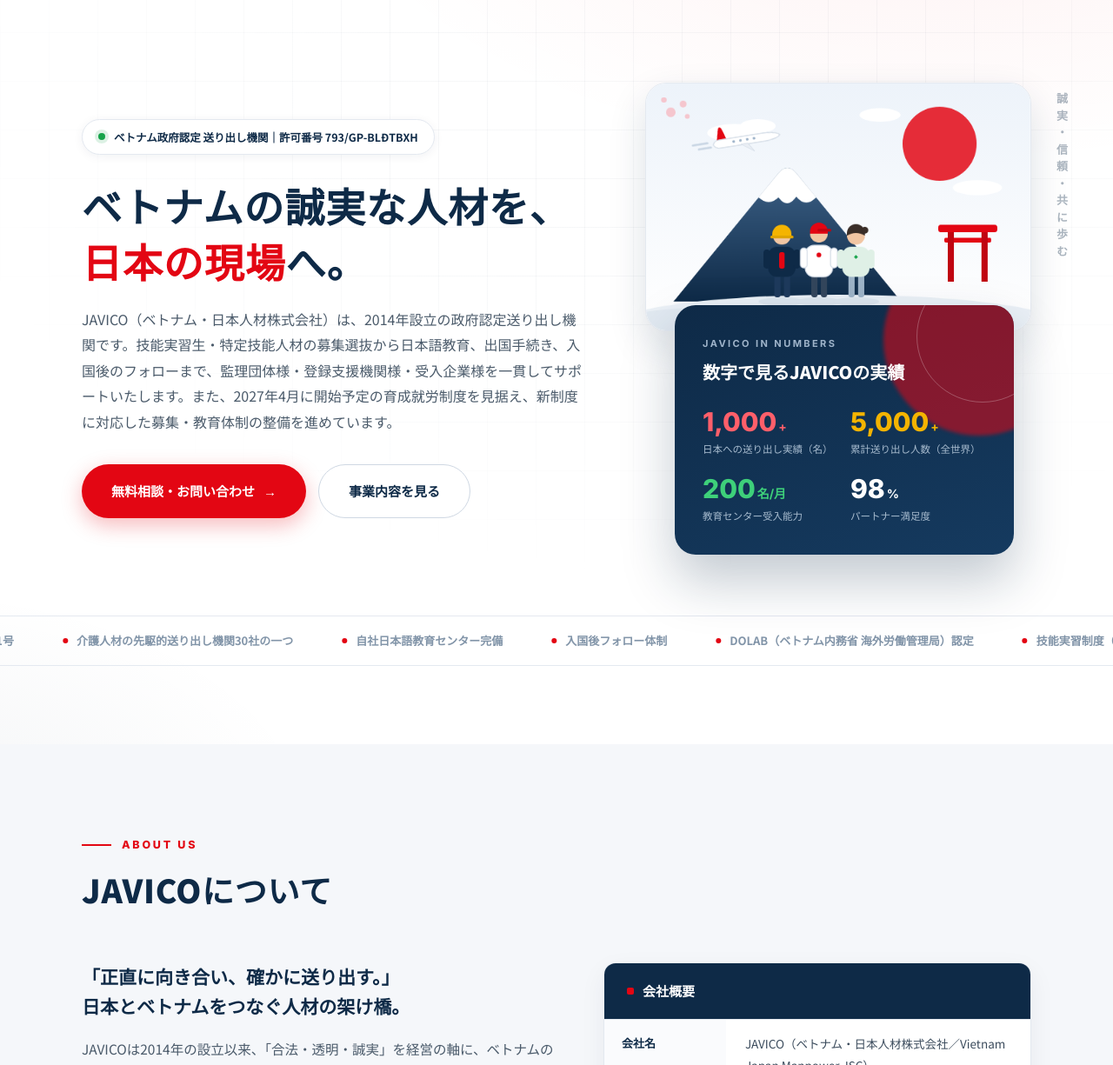
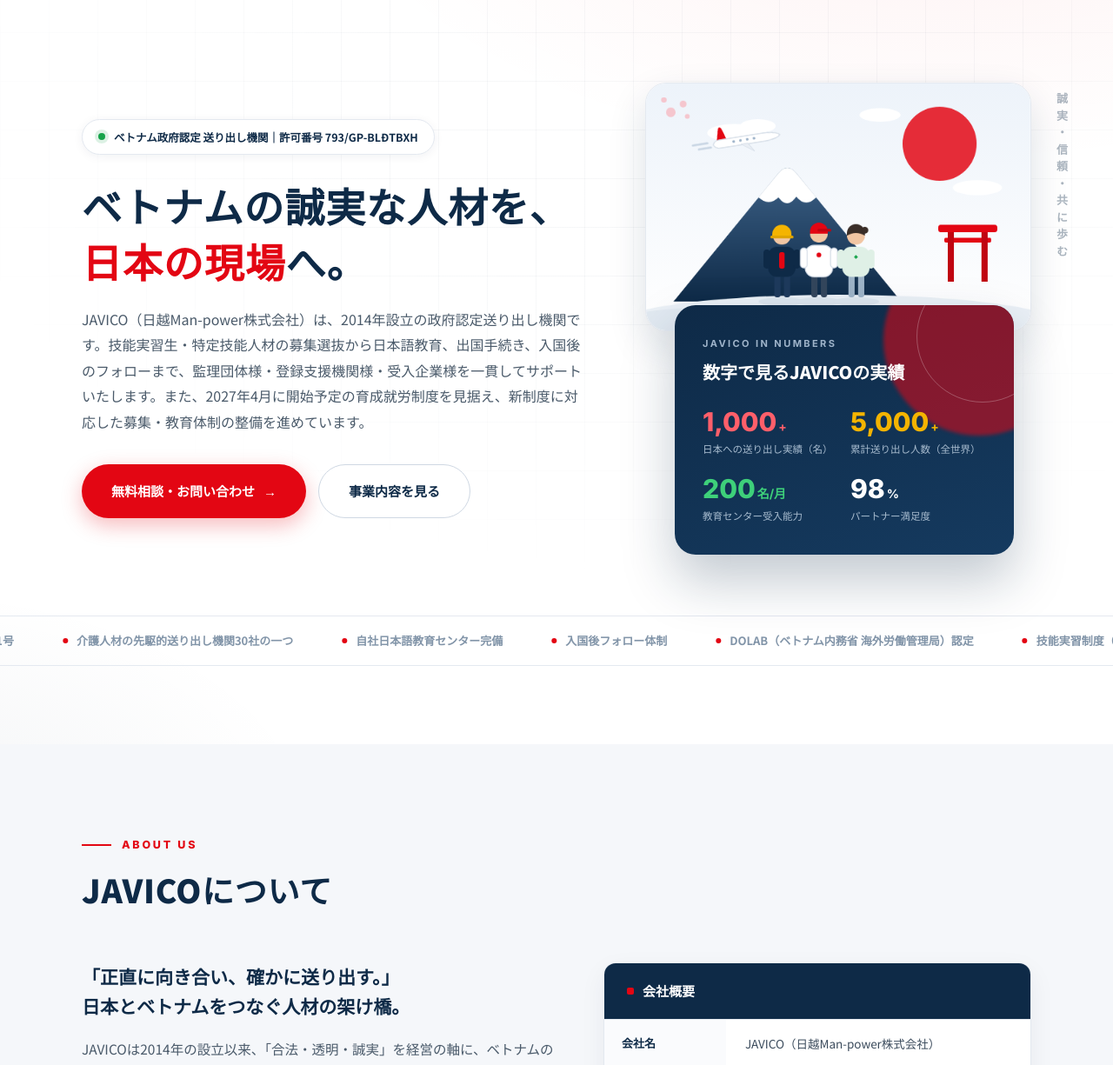
Before and after one commit to huymelon/javico-japan, a plain HTML site: page index.html in a window 1280 px wide. Shown: the part 75-1300 px from the top of the page at 87% size. Drawn offline with Linux system fonts and the light colour scheme.

Commit message:
name change 2

```diff
--- a/index.html
+++ b/index.html
@@ -380,7 +380,7 @@
         <span class="vi">Đưa nhân lực Việt Nam tận tâm<br>đến <span class="accent">doanh nghiệp Nhật Bản</span>.</span>
       </h1>
       <p class="hero-lead">
-        <span class="ja">JAVICO（ベトナム・日本人材株式会社）は、2014年設立の政府認定送り出し機関です。技能実習生・特定技能人材の募集選抜から日本語教育、出国手続き、入国後のフォローまで、監理団体様・登録支援機関様・受入企業様を一貫してサポートいたします。また、2027年4月に開始予定の育成就労制度を見据え、新制度に対応した募集・教育体制の整備を進めています。</span>
+        <span class="ja">JAVICO（日越Man-power株式会社）は、2014年設立の政府認定送り出し機関です。技能実習生・特定技能人材の募集選抜から日本語教育、出国手続き、入国後のフォローまで、監理団体様・登録支援機関様・受入企業様を一貫してサポートいたします。また、2027年4月に開始予定の育成就労制度を見据え、新制度に対応した募集・教育体制の整備を進めています。</span>
         <span class="vi">JAVICO (Công ty Cổ phần Nhân lực Việt Nam – Nhật Bản) là đơn vị phái cử được Chính phủ công nhận, thành lập năm 2014. Chúng tôi hỗ trợ xuyên suốt từ tuyển dụng, tuyển chọn thực tập sinh kỹ năng và lao động kỹ năng đặc định, đào tạo tiếng Nhật, thủ tục xuất cảnh đến hỗ trợ sau khi nhập cảnh cho nghiệp đoàn, tổ chức hỗ trợ đăng ký và doanh nghiệp tiếp nhận. Bên cạnh đó, hướng tới chế độ Việc làm đào tạo (育成就労) sẽ được triển khai từ tháng 4/2027, chúng tôi đang chuẩn bị hệ thống tuyển dụng và đào tạo nhân lực phù hợp với chế độ mới.</span>
       </p>
       <div class="hero-cta-row">
@@ -521,7 +521,7 @@
       <div class="company-table reveal">
         <div class="ct-head"><span class="ja">会社概要</span><span class="vi">Thông tin công ty</span></div>
         <dl>
-          <dt><span class="ja">会社名</span><span class="vi">Tên công ty</span></dt><dd><span class="ja">JAVICO（ベトナム・日本人材株式会社／Vietnam Japan Manpower JSC）</span><span class="vi">Công ty Cổ phần Nhân lực Việt Nam – Nhật Bản (JAVICO)</span></dd>
+          <dt><span class="ja">会社名</span><span class="vi">Tên công ty</span></dt><dd><span class="ja">JAVICO（日越Man-power株式会社）</span><span class="vi">Công ty Cổ phần Nhân lực Việt Nam – Nhật Bản (JAVICO)</span></dd>
           <dt><span class="ja">設立</span><span class="vi">Thành lập</span></dt><dd><span class="ja">2014年3月</span><span class="vi">Tháng 3/2014</span></dd>
           <dt><span class="ja">事業許可</span><span class="vi">Giấy phép</span></dt><dd><span class="ja">海外労働者派遣事業許可 第793/GP-BLĐTBXH号（2016年1月28日付・ベトナム労働当局発行）</span><span class="vi">Giấy phép hoạt động dịch vụ đưa người lao động đi làm việc ở nước ngoài số 793/GP-BLĐTBXH (cấp ngày 28/01/2016)</span></dd>
           <dt><span class="ja">所在地</span><span class="vi">Trụ sở</span></dt><dd><span class="ja">【本社】ベトナム ハノイ市 トンタットトゥエット通り1番地（1 Ton That Thuyet, Hanoi）<br>【日本オフィス】〒577-0058 大阪府東大阪市足代北2丁目5番13号</span><span class="vi">【Trụ sở chính】Số 1 Tôn Thất Thuyết, Hà Nội, Việt Nam<br>【VP Nhật Bản】〒577-0058, Ajiro-kita 2-5-13, Higashiosaka, Osaka</span></dd>
```
